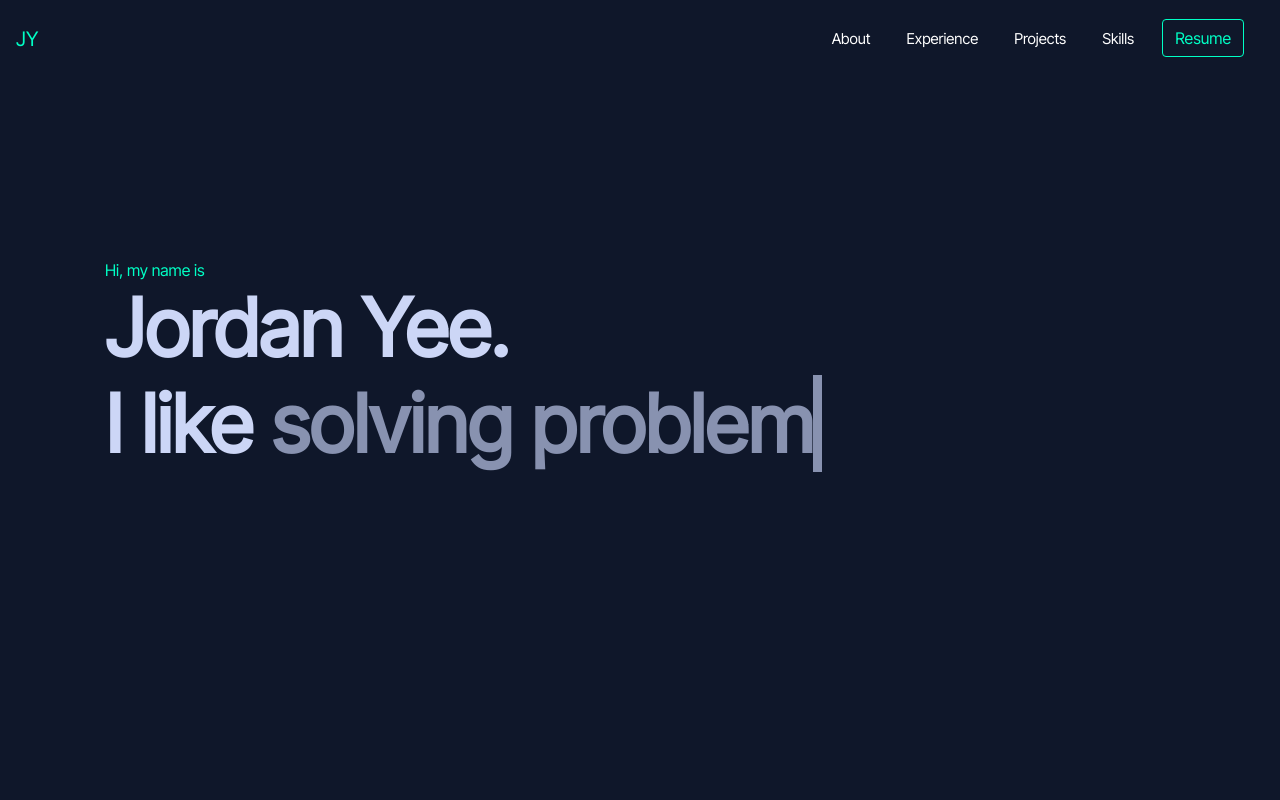
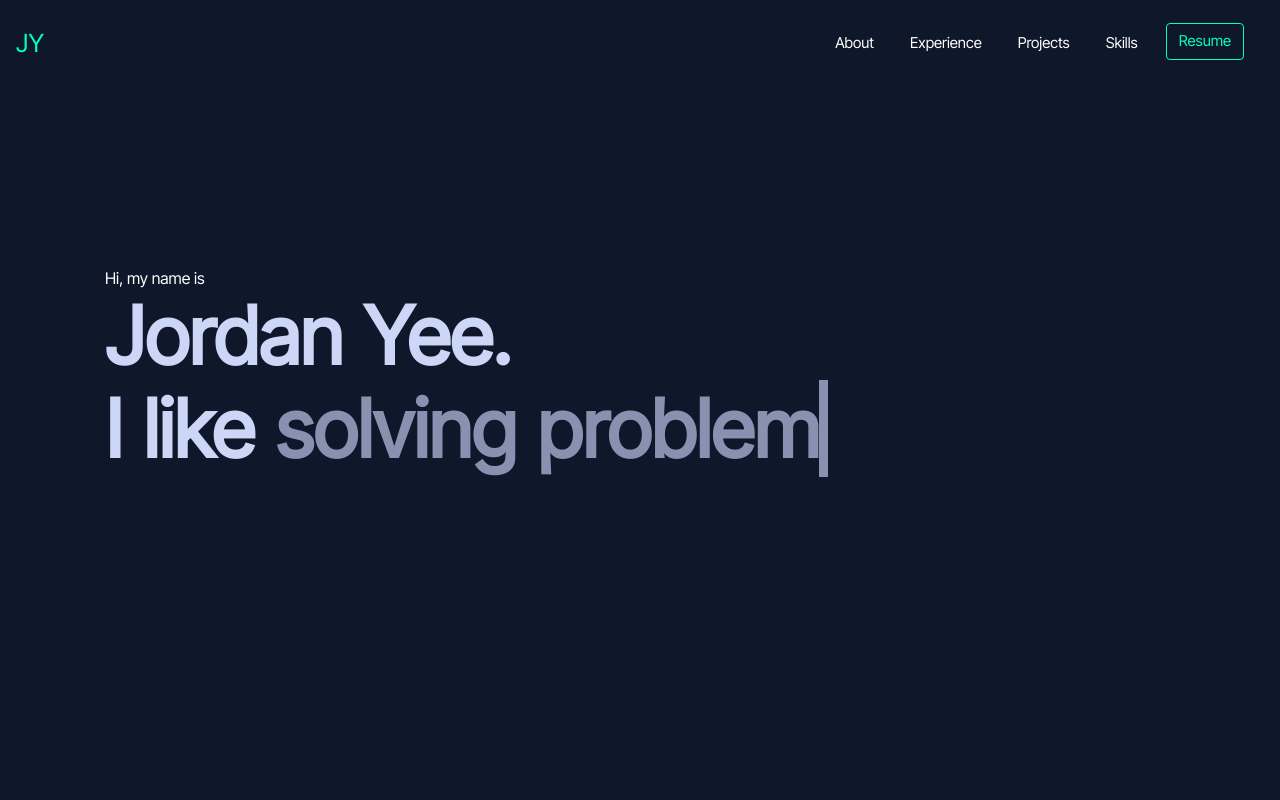
Before and after one commit to jordany33/masterPortfolio, a plain HTML site: page masterPortfolio/index.html in a window 1280 px wide. Shown: the top 800 px of the page. Drawn offline with nearby package versions, Linux system fonts and the light colour scheme.

Commit message:
padding on landing.

```diff
--- a/masterPortfolio/styles.css
+++ b/masterPortfolio/styles.css
@@ -23,6 +23,17 @@ header {
 /* Center the logo for small screens */
 .navbar-brand {
   margin: 0 auto;
+}
+
+.navbar-brand {
+  color: #fff !important; /* Set the color of the brand (JY) to white */
+  transition: transform 0.5s, box-shadow 0.5s; /* Add this line */
+  font-size: 30px; /* adjust this value as needed */
+}
+
+.navbar-brand:hover {
+  transform: translateY(-5px) scale(1.05); /* New transform effect on hover */
+  box-shadow: 0 0 1rem rgba(0, 0, 0, .5); /* New box shadow effect on hover */
 }
 
 /* Center the navigation links for small screens */
@@ -78,6 +89,7 @@ header {
   color: #00FFC5;
   border-color: #00FFC5;
   transition: transform 0.5s, box-shadow 0.5s; /* Add this line */
+  font-size: 15px;
 }
 
 .btn.resume-button:hover {
@@ -121,13 +133,23 @@ h1 {
   font-size: 80px;
   line-height: 88px;
   color: #ccd6f6; /* Color for "Jordan Yee" */
+  margin-bottom: 5px;
+  word-spacing: 2px; /* adjust as needed */
 }
 
-h7 {
+h6 {
   font-weight: 400;
   font-size: 16px;
   line-height: 18px;
   color: #00FFC5;
+  margin-bottom: 30px;
+  word-spacing: 5px; /* adjust as needed */
+}
+
+.white-text {
+  color: #8892b0;
+  font-size: 20px;
+  max-width: 600px;  /* adjust as needed */
 }
 
 .title h1 span {
@@ -136,6 +158,9 @@ h7 {
   font-size: 80px;
   line-height: 72px;
   color: #8892b0; /* Color for "I like..." */
+  word-spacing: 2px; /* adjust as needed */
+  display: inline-block; /* add this line */
+  margin-bottom: 30px; /* adjust as needed */
 }
 
 main {
@@ -189,6 +214,7 @@ footer {
 }
 .navbar-brand {
   color: #fff !important; /* Set the color of the brand (JY) to white */
+  font-size: 25px !important;
 }
 
 .navbar-nav .nav-link {
```
